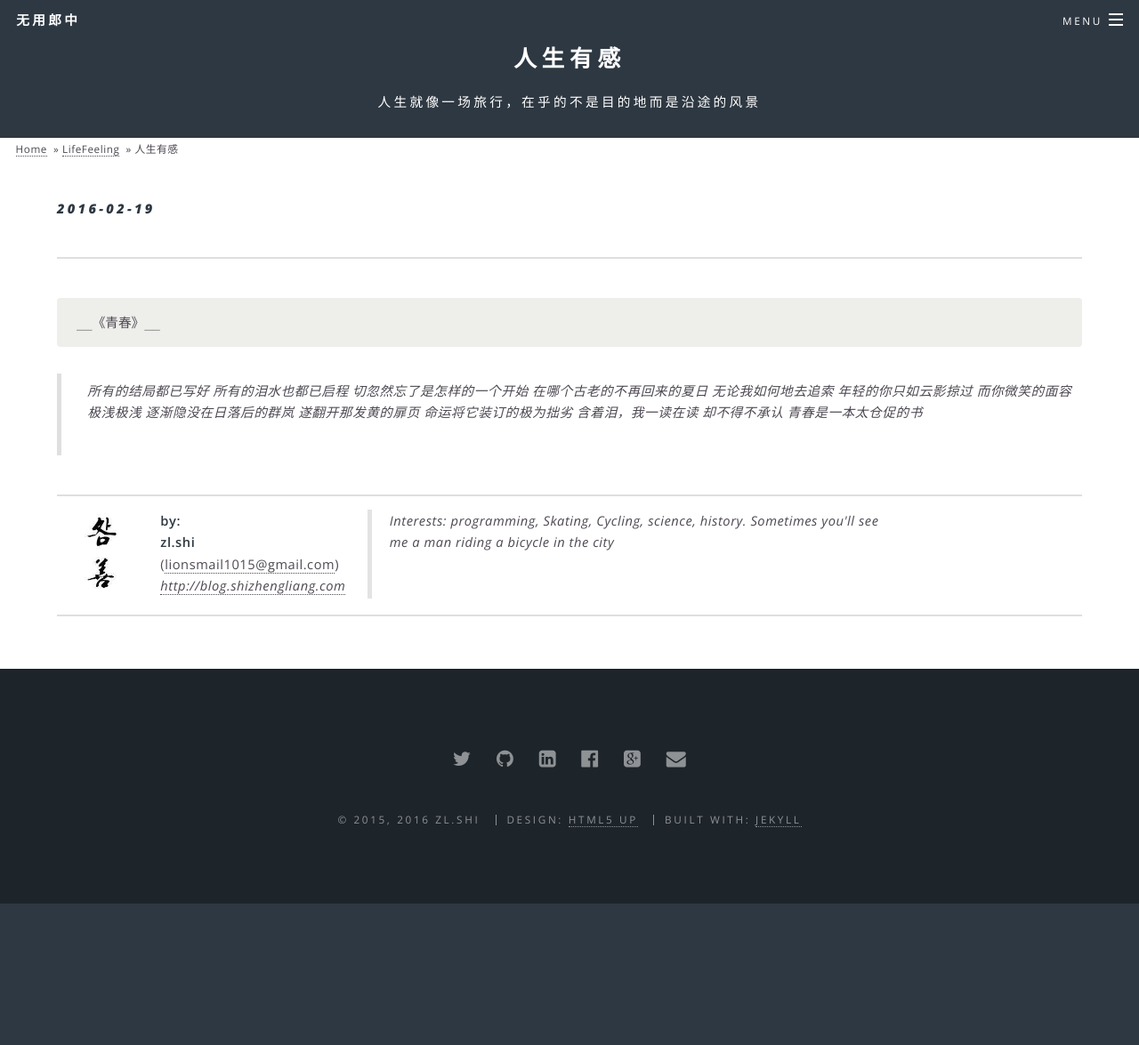
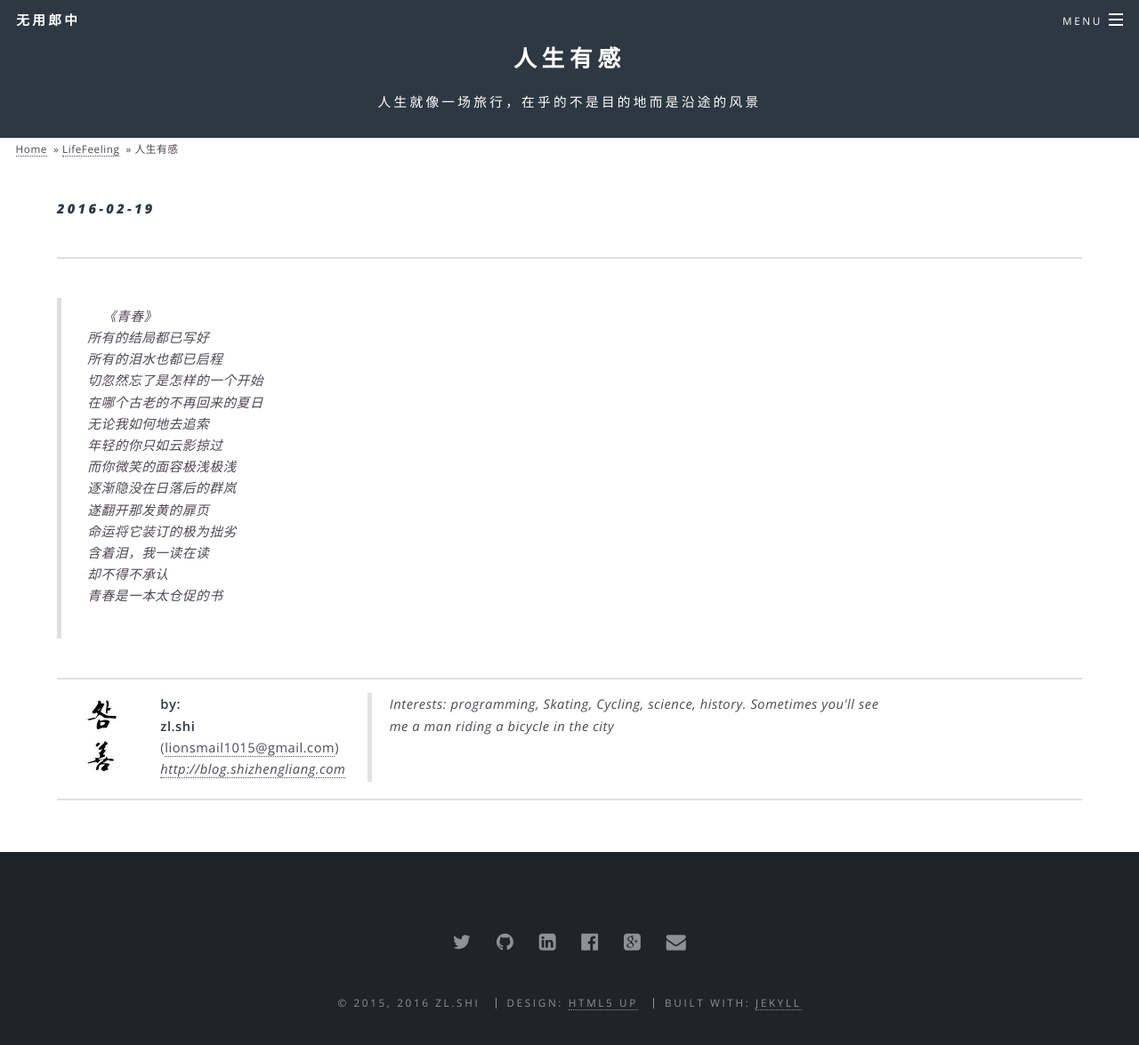
Before and after one commit to fantasylion/fantasylion.github.io, a Jekyll site: the page built from _posts/2016-02-19-my-grandma.md, in a window 1280 px wide and 1222 px high. Shown: the top 1175 px of the window at 89% size. Built offline with Jekyll 4.4.1, drawn with Linux system fonts in a browser that asks for light colours; comment, search, counter and statistics services are not loaded.

Commit message:
modify style for youth

```diff
--- a/_posts/2016-02-19-my-grandma.md
+++ b/_posts/2016-02-19-my-grandma.md
@@ -5,18 +5,18 @@ category: [LifeFeeling]
 tags: [人生]
 excerpt: "人生就像一场旅行，在乎的不是目的地而是沿途的风景"
 ---
-	__《青春》__
 
->所有的结局都已写好
->所有的泪水也都已启程
->切忽然忘了是怎样的一个开始
->在哪个古老的不再回来的夏日
->无论我如何地去追索
->年轻的你只如云影掠过
->而你微笑的面容极浅极浅
->逐渐隐没在日落后的群岚
->遂翻开那发黄的扉页
->命运将它装订的极为拙劣
->含着泪，我一读在读
->却不得不承认
->青春是一本太仓促的书
+>&nbsp;&nbsp;&nbsp;&nbsp;《青春》<br>
+>所有的结局都已写好<br>
+>所有的泪水也都已启程<br>
+>切忽然忘了是怎样的一个开始<br>
+>在哪个古老的不再回来的夏日<br>
+>无论我如何地去追索<br>
+>年轻的你只如云影掠过<br>
+>而你微笑的面容极浅极浅<br>
+>逐渐隐没在日落后的群岚<br>
+>遂翻开那发黄的扉页<br>
+>命运将它装订的极为拙劣<br>
+>含着泪，我一读在读<br>
+>却不得不承认<br>
+>青春是一本太仓促的书<br>
```
